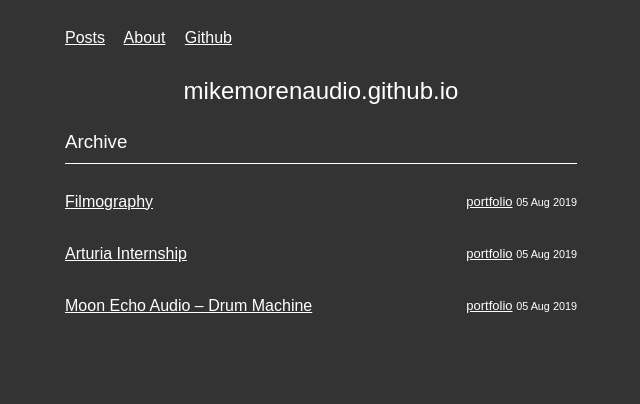
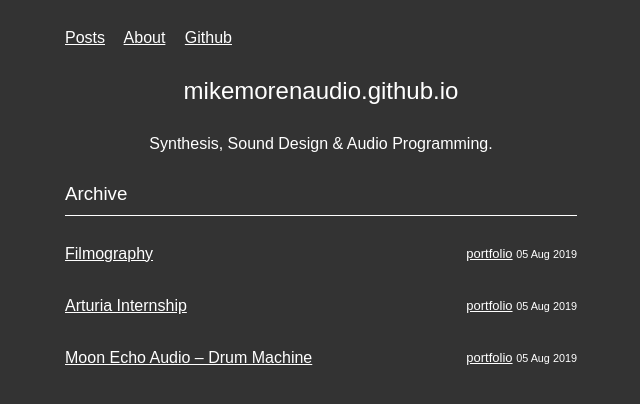
Before and after one commit to MikeMorenoAudio/mikemorenoaudio.github.io, a Jekyll site: the page built from index.html, in a window 1280 px wide. Shown: the top 404 px of the page, without its empty margins (319-959 px from the left). Built offline with Jekyll 4.4.1, drawn with Linux system fonts in a browser that asks for light colours; some web fonts are replaced.

Commit message:
Update index.html

```diff
--- a/index.html
+++ b/index.html
@@ -4,6 +4,7 @@ title: mikemorenoaudio.github.io
 ---
 <div class="home">
   <center><p><h2>mikemorenaudio.github.io</h2></p></center>
+  <p align="center">Synthesis, Sound Design & Audio Programming.</p>
 </div>
 
 <div class="text">
```
